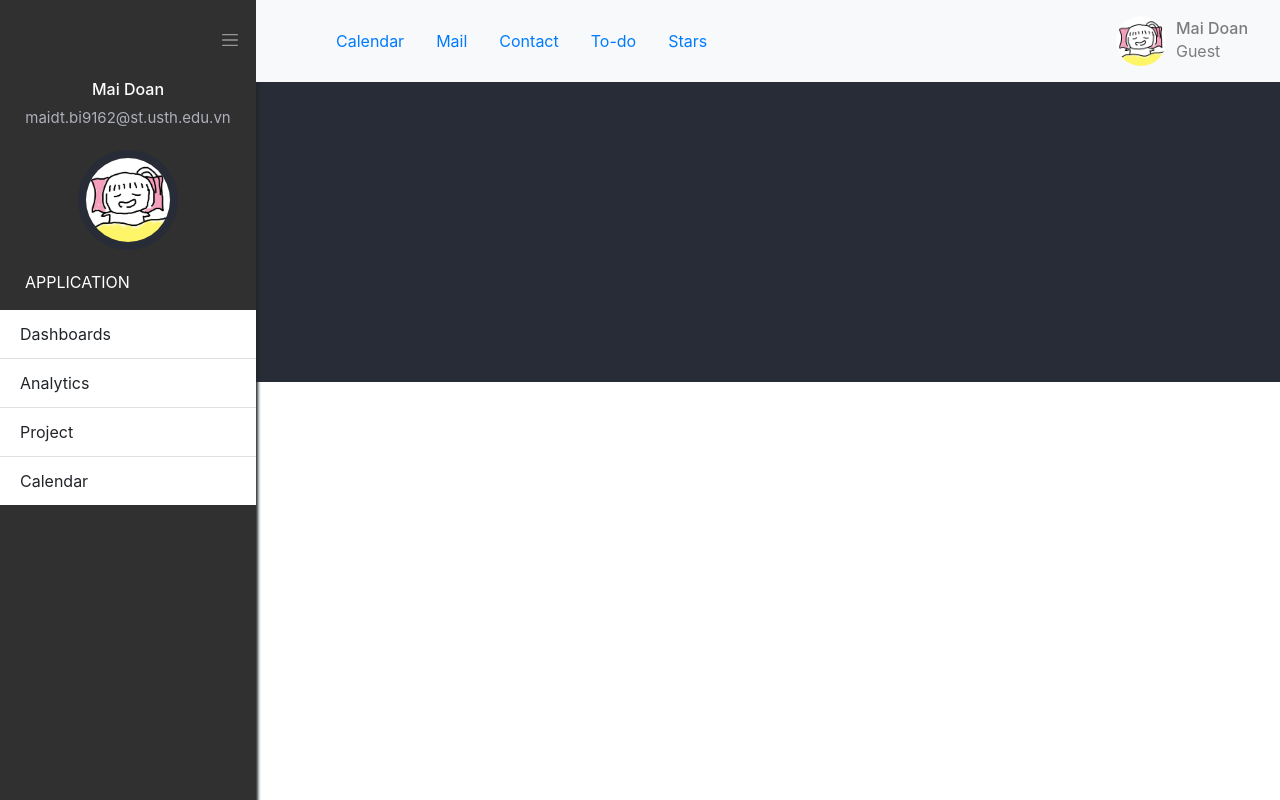
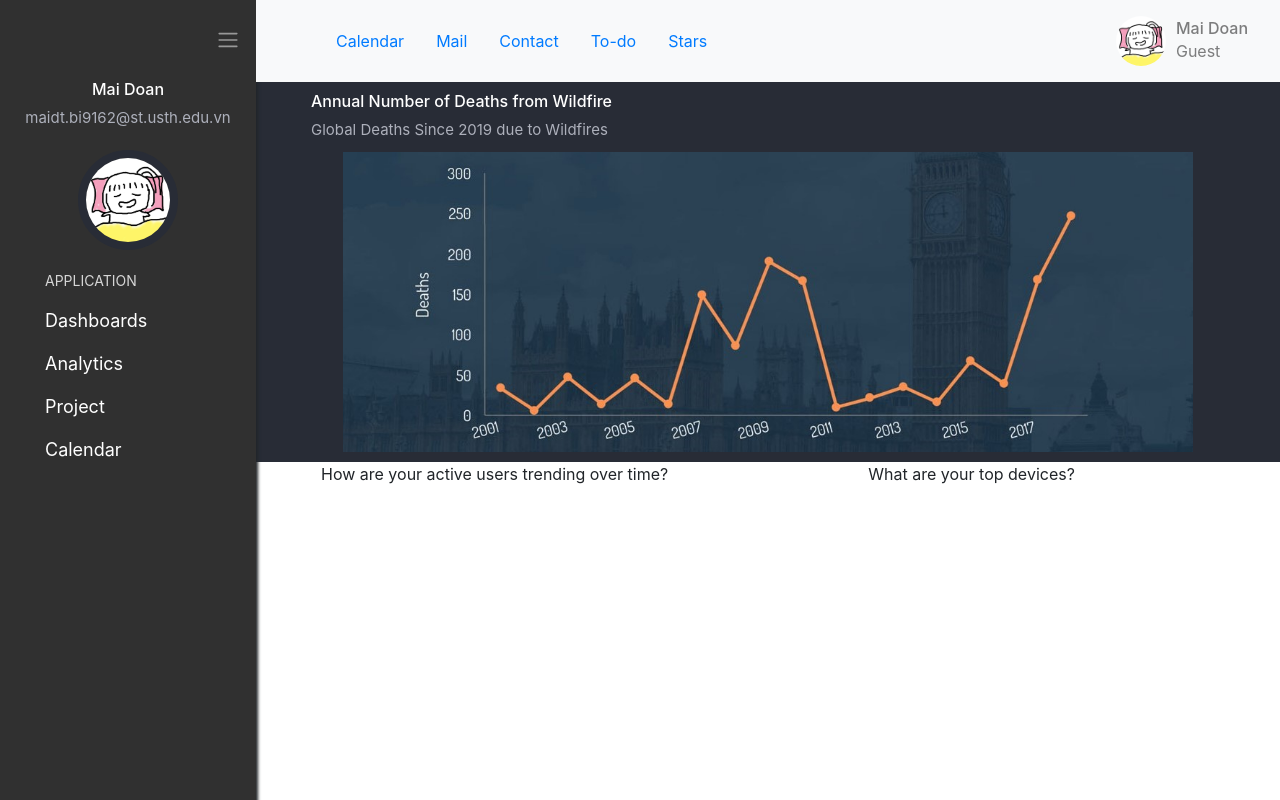
Before and after one commit to chalalala/analytical-app, a React (Create React App) app: page / in a window 1280 px wide. Built offline with nearby package versions, Linux system fonts and the light colour scheme.

Commit message:
Fix layout and add graph

```diff
--- a/src/App.css
+++ b/src/App.css
@@ -51,7 +51,7 @@
   text-align: center;
   color: white;
 }
-#contact{
+.subtitle{
   color: #adb0bb;
   font-size: 15px;
 }
@@ -67,26 +67,51 @@
   background-color: transparent;
   font-size: 16px;
 }
-
-#content{
-  width:80%;
-  float:left;
-  display: flex;
+#ref{
+  font-size:18px;
+  margin-left:45px;
+  color:white;
 }
 .small-avatar{
   width:50px;
   height:50px;
   margin-right:10px;
 }
+
+.content{
+  display:none;
+}
+
+.show{
+  display:block;
+}
+
+.graph-wrapper{
+  background-Color:#282c36;
+  color: white;
+  text-align: left;
+}
+.graph-wrapper h6{
+  padding-top: 10px;
+  margin-left:20px;
+}
+.graph-wrapper div{
+  margin-left:20px;
+}
 .graph{
+  width:100%;
   height: 300px;
-  background-color: #282c36;
+  margin-top: 10px;
+  margin-bottom: 10px;
+}
+
+.graph img{
+  width:98%;
+  height:100%;
+  object-fit: contain;
 }
 
 #showToggler, #hideToggler{
   cursor:pointer;
+  width:20;
 }
-
-#showToggler .navbar-toggler-icon{
-  color: white;
-}
--- a/src/App.js
+++ b/src/App.js
@@ -1,46 +1,42 @@
 import React, {Component} from 'react';
 import './App.css';
 import 'bootstrap/dist/css/bootstrap.css';
-import {Image, Row, Col, Navbar, Container, Nav, ListGroup, Button} from 'react-bootstrap';
+import {Image, Row, Col, Navbar, Container, Nav, ListGroup} from 'react-bootstrap';
 import { FontAwesomeIcon } from '@fortawesome/react-fontawesome';
-import NavbarToggle from 'react-bootstrap/esm/NavbarToggle';
 
 class App extends Component {
   render(){
     return (
       <div className="App">
         <div id="sidebar">
-          <FontAwesomeIcon icon="coffee" inverse/>
 
-          <nav class="navbar navbar-dark">
+          <nav className="navbar navbar-dark">
               <span class="navbar-toggler-icon ml-auto"
-                style={{width:20}}
                 onClick={hideSidebar}
                 id="hideToggler">
               </span>
           </nav>
 
           <div className="user-info">
-            <h6 id="name">{user.name}</h6>
-            <div id="contact">{user.contact}</div>
+            <h6 className="name">{user.name}</h6>
+            <div className="subtitle">{user.contact}</div>
             <Image src={user.avatar} roundedCircle className="avatar"/>
           </div>
 
-          <ListGroup variant="flush" id="ref">
-            <p style={{marginLeft:25,color:'white'}}>APPLICATION</p>
-            <div className="list-group-item">Dashboards</div>
-            <div className="list-group-item">Analytics</div>
-            <div className="list-group-item">Project</div>
-            <div className="list-group-item">Calendar</div>
-          </ListGroup>
+          <div id="ref">
+            <p style={{opacity:0.8,fontSize:14}}>APPLICATION</p>
+            <p className="navg">Dashboards</p>
+            <p className="navg">Analytics</p>
+            <p className="navg">Project</p>
+            <p className="navg">Calendar</p>
+          </div>
         </div>
-
 
         <Navbar variant="light" bg="light">
           <Navbar>
-            <div class="navbar navbar-light bg-light">
+            <div class="navbar navbar-light">
               <span class="navbar-toggler-icon"
-                style={{width:20,display:'none'}}
+                style={{display:'none'}}
                 onClick={showSidebar}
                 id="showToggler"
               >
@@ -62,8 +58,34 @@ class App extends Component {
           </Navbar>
         </Navbar>
 
-        <div className="graph">
+        <div className="content show" id="Analytics">
+          <div className="graph-wrapper">
+            <Row>
+              <Col>
+                <h6>{graph.title}</h6>
+                <div class="subtitle">{graph.subtitle}</div>
+              </Col>
+            </Row>
+            <Row>
+              <div className="graph">
+                <img src={graph.image}/>
+              </div>
+            </Row>
+          </div>
 
+          <Row>
+            <Col lg="7" style={{textAlign:'left'}}>
+              <p style={{marginLeft:50}}>How are your active users trending over time?</p>
+            </Col>
+
+            <Col lg="5" style={{textAlign:'left'}}>
+              <p>What are your top devices?</p>
+            </Col>
+          </Row>
+        </div>
+
+        <div className="content" id="Dashboards">
+          <p>Nothing's here</p>
         </div>
 
       </div>
@@ -74,9 +96,15 @@ class App extends Component {
 const user = {
   name: 'Mai Doan',
   contact: 'maidt.bi9162@st.usth.edu.vn',
-  avatar: require('./avatar.jpg'),
+  avatar: require('./images/avatar.jpg'),
   status: 'Guest',
 };
+
+const graph = {
+  title: 'Annual Number of Deaths from Wildfire',
+  subtitle: 'Global Deaths Since 2019 due to Wildfires',
+  image: require('./images/Line-Graphs.jpg')
+}
 
 var hideSidebar = () => {
   document.getElementById("sidebar").style.display = "none";
@@ -89,4 +117,18 @@ var showSidebar = () => {
   document.getElementById("hideToggler").style.display = "block";
 }
 
+var displayContent = () => {
+  var container = document.getElementById("ref");
+  var navigator = container.getElementsByClassName("navg");
+  for (var i=0;i<navigator.length;i++){
+    navigator[i].addEventListener("click",function(){
+      var current = document.querySelector("show");
+      current.className = current.className.replace(" show","");
+      document.getElementById(navigator[i].innerHTML).className += " show";
+    })
+  }
+}
+
+// displayContent();
+
 export default App;
```
Also changed, not shown: src/images/Line-Graphs.jpg (added), src/images/avatar.jpg (renamed from src/avatar.jpg).
